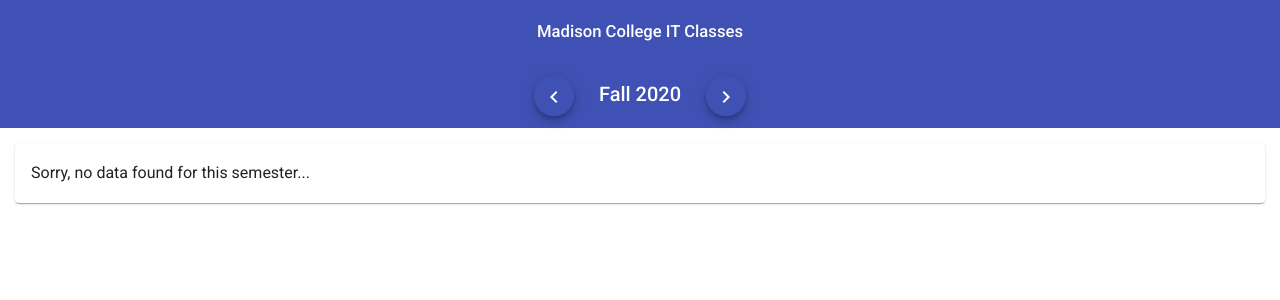
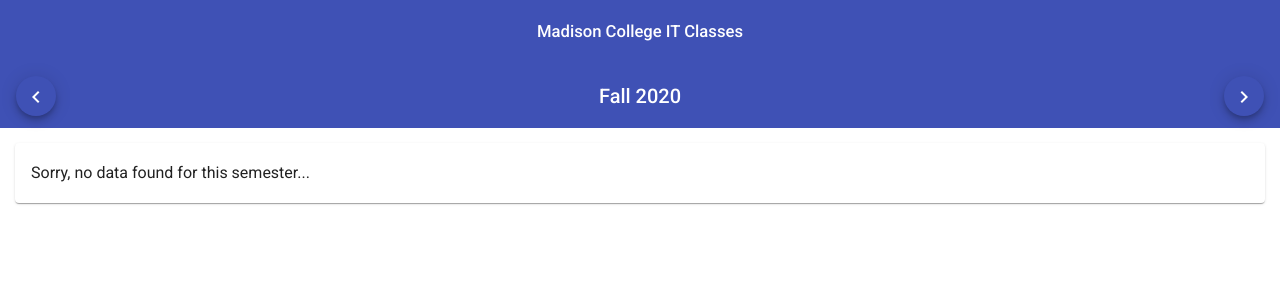
Before and after one commit to tsteelematc/it-faculty, an Angular app: page / in a window 1280 px wide. Shown: the top 300 px of the page. Built offline with nearby package versions, Linux system fonts and the light colour scheme.

Commit message:
Figured out spacer styles...

```diff
--- a/src/app/app.component.html
+++ b/src/app/app.component.html
@@ -1,62 +1,35 @@
 <mat-toolbar color='primary'>
   <mat-toolbar-row>
-    <small
-      style='flex: 1 1 auto; text-align: center;'
-    >
+    <small style='flex: 1 1 auto; text-align: center;'>
       Madison College IT Classes
     </small>
   </mat-toolbar-row>
   <mat-toolbar-row>
-    <span
-      style='flex: 1 1 auto; text-align: center;'
-    >
-      <button
-        mat-mini-fab
-        color='primary'
-        (click)='previousSemester()'
-      >
-        <mat-icon>keyboard_arrow_left</mat-icon>
-      </button>
-      &nbsp;
-      &nbsp;
-      {{ displaySemester }} {{ displayYear }}
-      &nbsp;
-      &nbsp;
-      <button
-        mat-mini-fab
-        color='primary'
-        (click)='nextSemester()'
-      >
-        <mat-icon>keyboard_arrow_right</mat-icon>
-      </button>
-    </span>
+    <button mat-mini-fab color='primary' (click)='previousSemester()'>
+      <mat-icon>keyboard_arrow_left</mat-icon>
+    </button>
+    <span style='flex: 1 1 auto;'></span>
+    {{ displaySemester }} {{ displayYear }}
+    <span style='flex: 1 1 auto;'></span>
+    <button mat-mini-fab color='primary' (click)='nextSemester()'>
+      <mat-icon>keyboard_arrow_right</mat-icon>
+    </button>
   </mat-toolbar-row>
 </mat-toolbar>
 
 <div style="padding: 15px;">
-  <mat-card
-    *ngIf='!hasSemesterData && !coursesSvc.loading'
-  >
+  <mat-card *ngIf='!hasSemesterData && !coursesSvc.loading'>
     <h3>
       Sorry, no data found for this semester...
     </h3>
   </mat-card>
 
-  <mat-card
-    *ngIf='coursesSvc.loading'
-  >
-    <mat-spinner
-      diameter='30'
-      strokeWidth='5'
-      style='margin: 0 auto;'
-    >
+  <mat-card *ngIf='coursesSvc.loading'>
+    <mat-spinner diameter='30' strokeWidth='5' style='margin: 0 auto;'>
     </mat-spinner>
   </mat-card>
 
-  <mat-tab-group
-    *ngIf='hasSemesterData'
-    style="margin: -15px;"
-  >
+  <mat-tab-group *ngIf='hasSemesterData' style="margin: -15px;">
     <mat-tab label="By Course">
       Courses
     </mat-tab>
--- a/src/index.html
+++ b/src/index.html
@@ -2,7 +2,7 @@
 <html lang="en">
 <head>
   <meta charset="utf-8">
-  <title>ItFaculty</title>
+  <title>Madison College IT Classes</title>
   <base href="/">
   <meta name="viewport" content="width=device-width, initial-scale=1">
   <link rel="icon" type="image/x-icon" href="favicon.ico">
```
